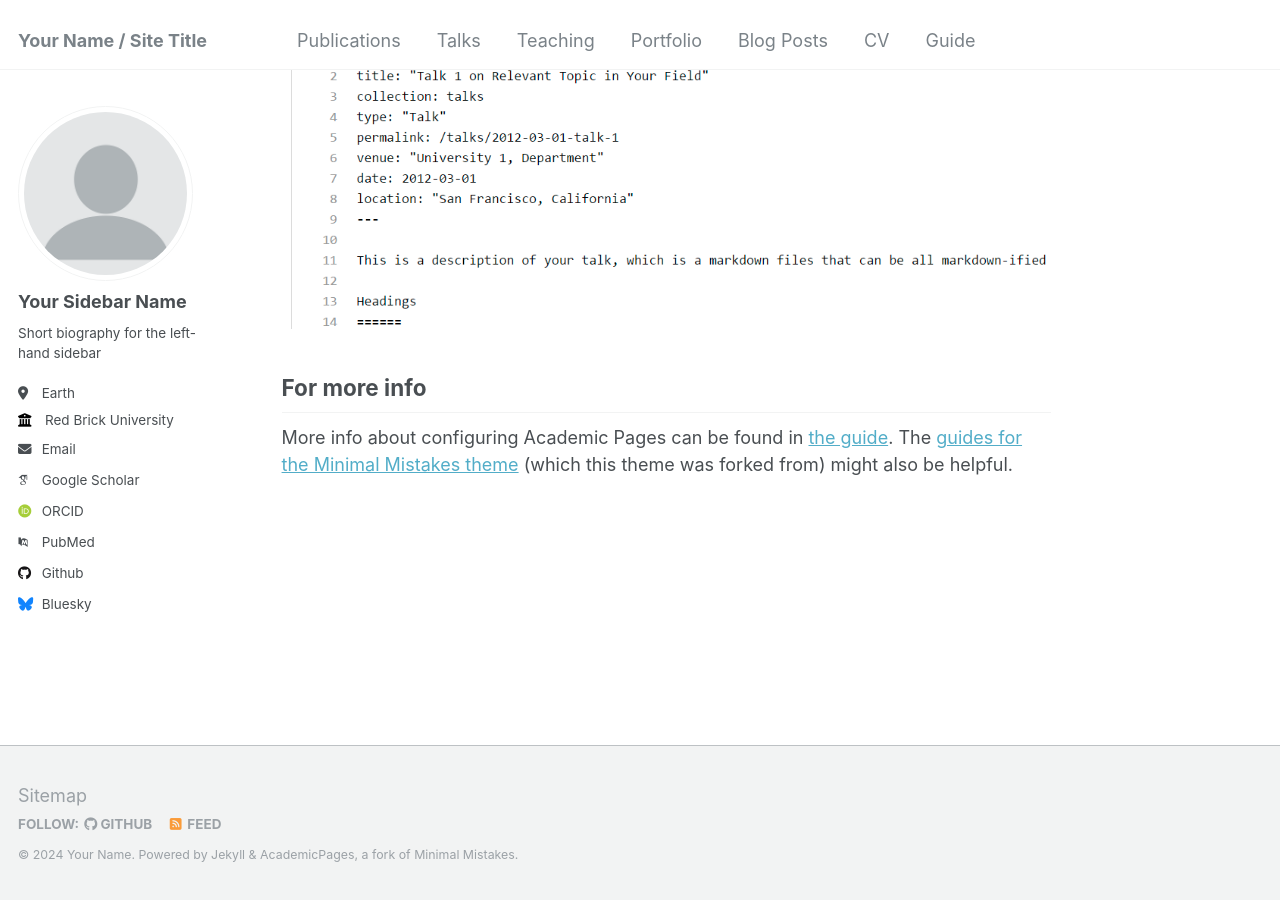
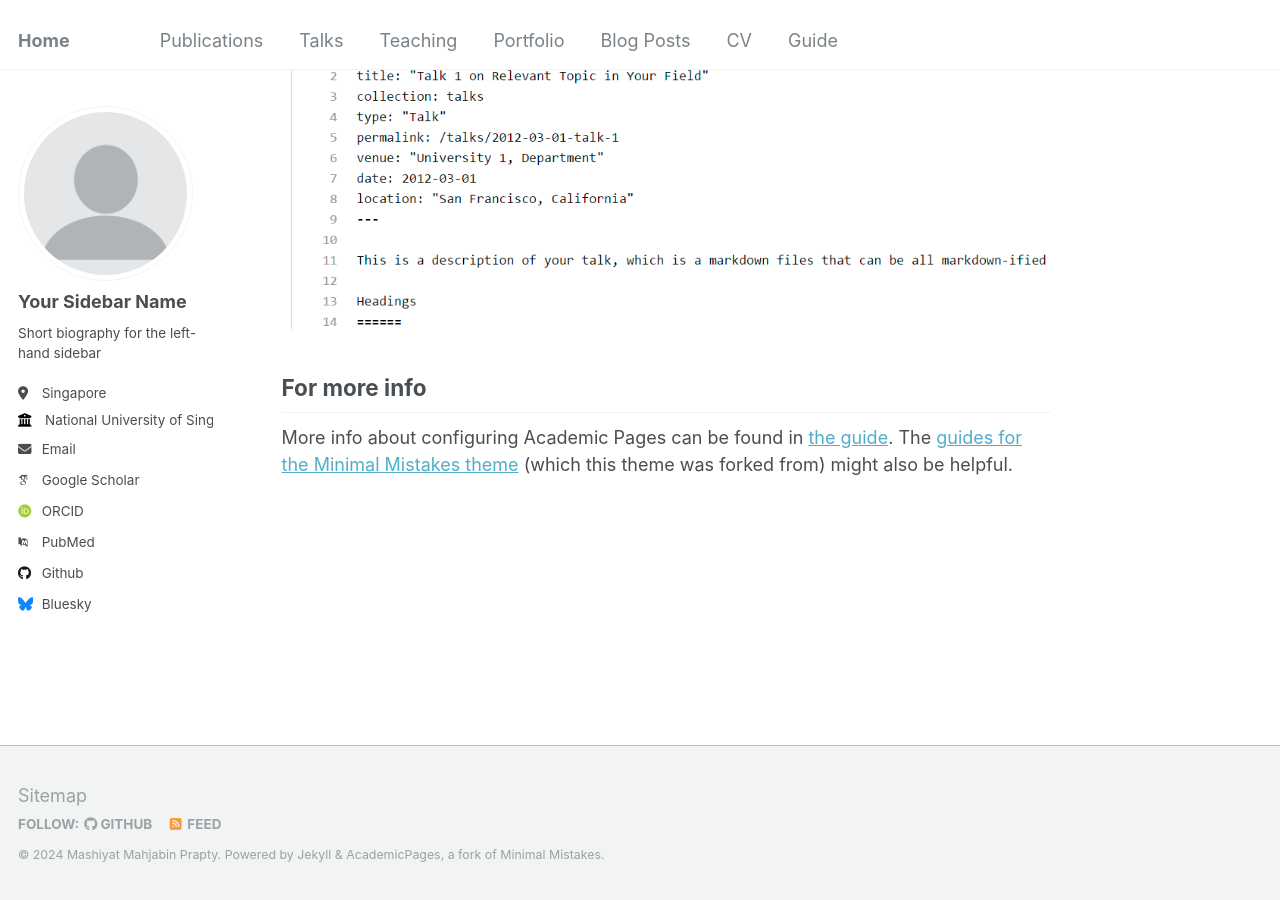
Before and after one commit to mashiyat-mahjabin-prapty/mashiyat-mahjabin-prapty.github.io, a Jekyll site: the page built from _pages/about.md, in a window 1280 px wide and 900 px high, scrolled down 2660 px. Built offline with Jekyll 4.4.1, drawn with Linux system fonts in a browser that asks for light colours; some web fonts are replaced.

Commit message:
Update _config.yml

```diff
--- a/_config.yml
+++ b/_config.yml
@@ -8,11 +8,11 @@
 
 # Basic Site Settings
 locale                   : "en-US"
-title                    : "Your Name / Site Title"
-title_separator          : "-"
-name                     : &name "Your Name"
+title                    : "Home"
+title_separator          : " "
+name                     : &name "Mashiyat Mahjabin Prapty"
 description              : &description "personal description"
-url                      : https://academicpages.github.io # the base hostname & protocol for your site e.g. "https://mmistakes.github.io"
+url                      : https://mashiyat-mahjabin-prapty.github.io # the base hostname & protocol for your site e.g. "https://mmistakes.github.io"
 baseurl                  : "" # the subpath of your site, e.g. "/blog"
 repository               : "academicpages/academicpages.github.io"
 
@@ -25,10 +25,10 @@ author:
   name             : "Your Sidebar Name"
   pronouns         : # example: "she/her"
   bio              : "Short biography for the left-hand sidebar"
-  location         : "Earth"
-  employer         : "Red Brick University"
+  location         : "Singapore"
+  employer         : "National University of Singapore"
   uri              : # URL
-  email            : "none@example.org"
+  email            : "mmprapty@gmail.com"
 
   # Academic websites
   arxiv            : # URL - Update with the correct link to your profile
```
